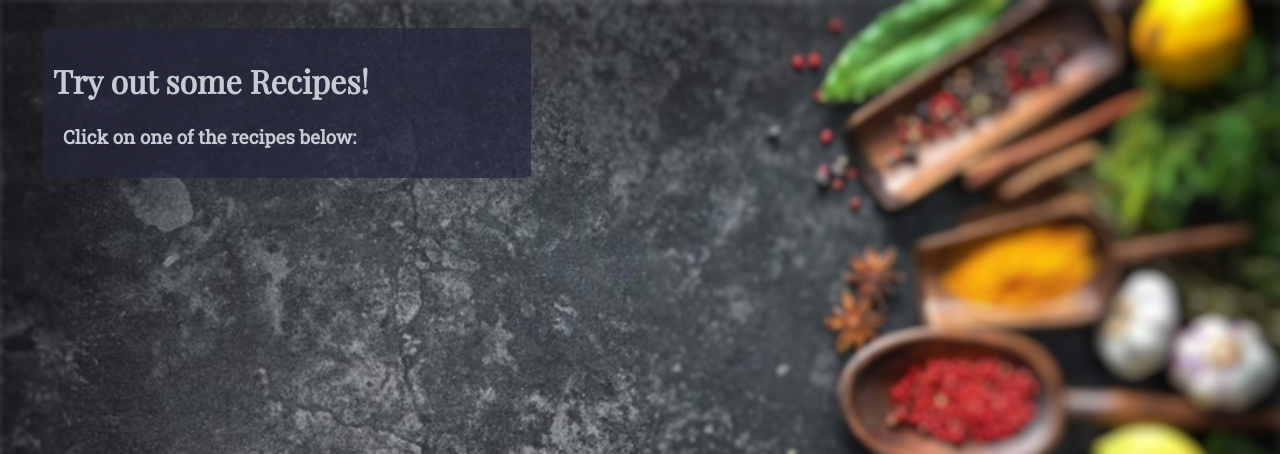
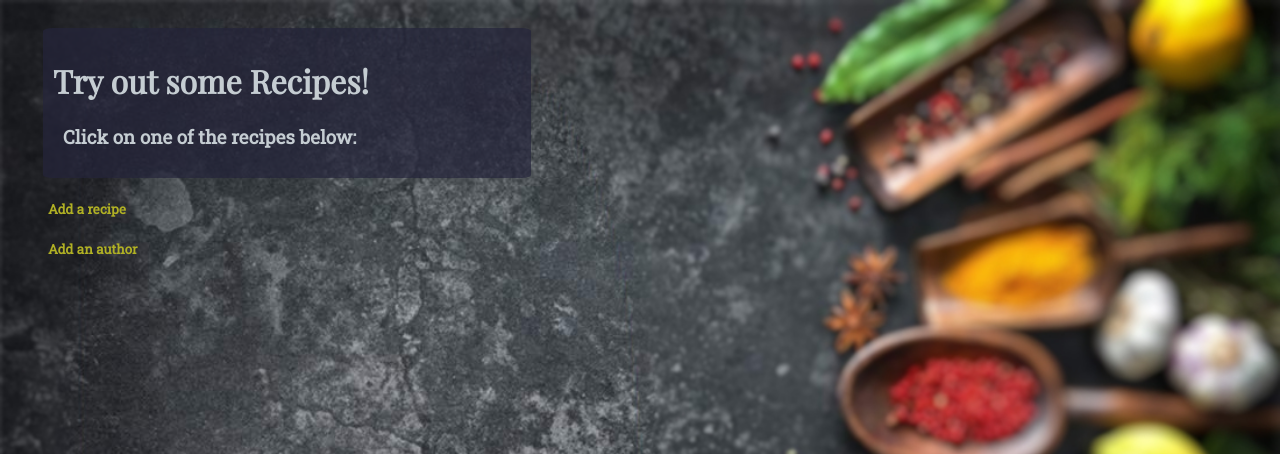
Before and after one commit to jeffsimp88/recipes_book, a Django app: page / in a window 1280 px wide. Shown: the top 454 px of the page. Run offline with Django 3.2, Linux system fonts and the light colour scheme; data that the repository does not hold is empty.

Commit message:
Added links to add author and recipe

```diff
--- a/templates/index.html
+++ b/templates/index.html
@@ -11,3 +11,5 @@
 
     </ul>
 </div>
+<h5><a href="/addrecipe">Add a recipe</a></h5>
+<h5><a href="/addauthor">Add an author</a></h5>
```
